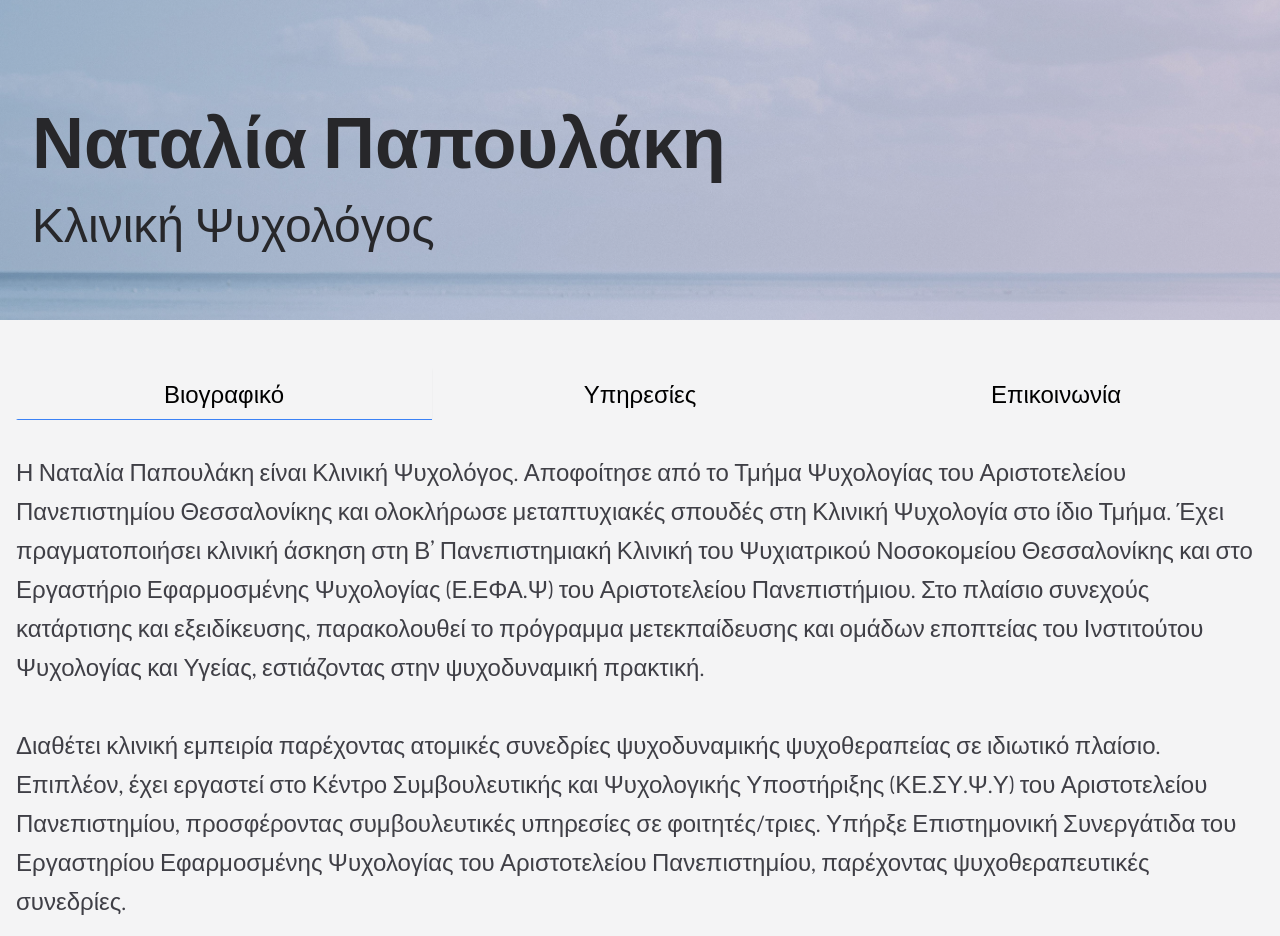
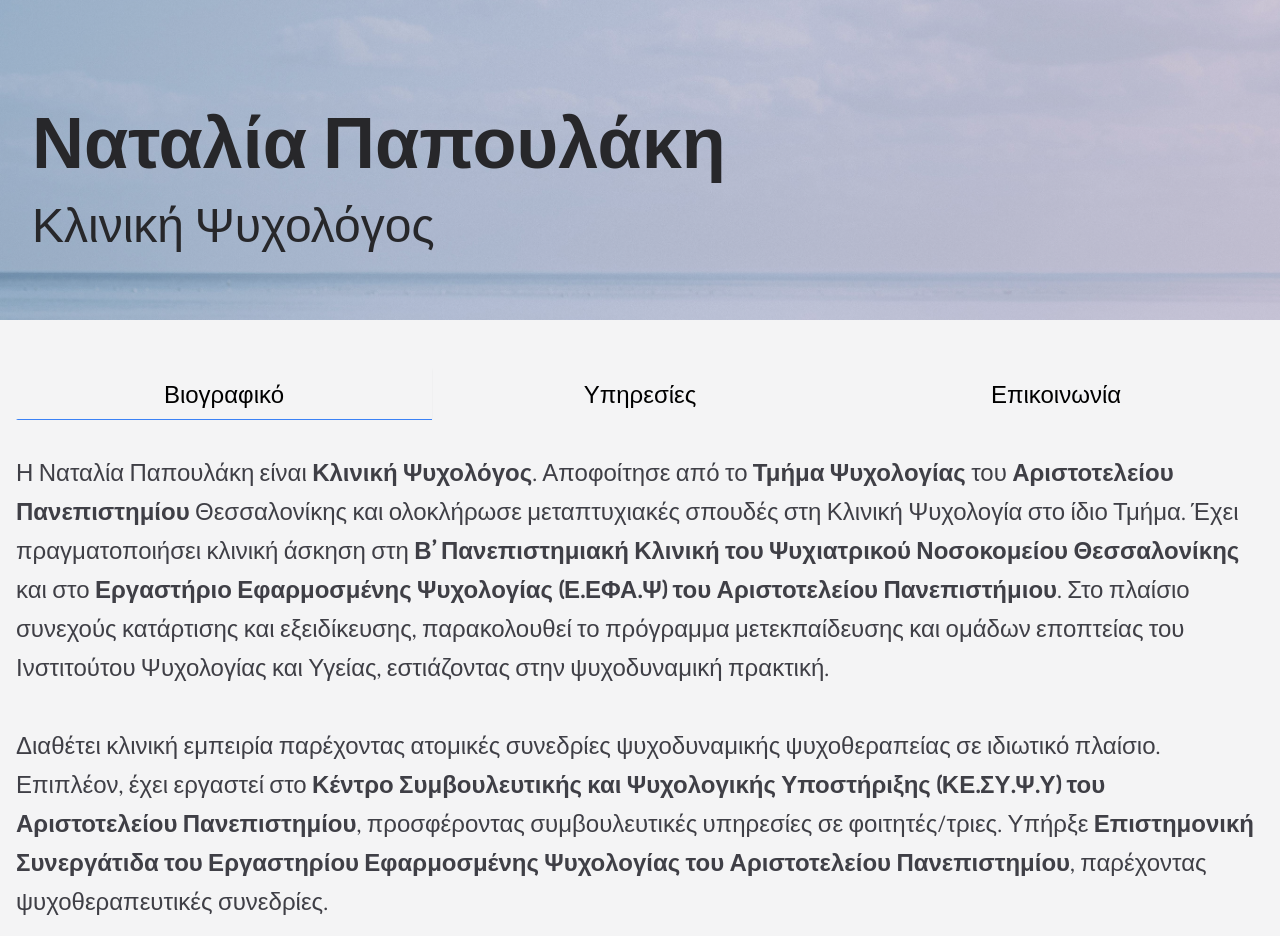
Before and after one commit to anargiris/natalia, a Next.js app: page / in a window 1280 px wide. Built offline with nearby package versions, Linux system fonts and the light colour scheme.

Commit message:
add bold styles to text

```diff
--- a/app/page.js
+++ b/app/page.js
@@ -68,25 +68,39 @@ export default function PsychologistLandingPage() {
               transition={{ duration: 0.6 }}
             >
               <p className="text-zinc-700 text-xl xl:text-2xl !leading-relaxed">
-                Η Ναταλία Παπουλάκη είναι Κλινική Ψυχολόγος. Αποφοίτησε από το
-                Τμήμα Ψυχολογίας του Αριστοτελείου Πανεπιστημίου Θεσσαλονίκης
-                και ολοκλήρωσε μεταπτυχιακές σπουδές στη Κλινική Ψυχολογία στο
-                ίδιο Τμήμα. Έχει πραγματοποιήσει κλινική άσκηση στη Β’
-                Πανεπιστημιακή Κλινική του Ψυχιατρικού Νοσοκομείου Θεσσαλονίκης
-                και στο Εργαστήριο Εφαρμοσμένης Ψυχολογίας (Ε.ΕΦΑ.Ψ) του
-                Αριστοτελείου Πανεπιστήμιου. Στο πλαίσιο συνεχούς κατάρτισης και
-                εξειδίκευσης, παρακολουθεί το πρόγραμμα μετεκπαίδευσης και
-                ομάδων εποπτείας του Ινστιτούτου Ψυχολογίας και Υγείας,
-                εστιάζοντας στην ψυχοδυναμική πρακτική. <br />
+                Η Ναταλία Παπουλάκη είναι <b>Κλινική Ψυχολόγος</b>. Αποφοίτησε
+                από το <b>Τμήμα Ψυχολογίας</b> του{" "}
+                <b>Αριστοτελείου Πανεπιστημίου</b> Θεσσαλονίκης και ολοκλήρωσε
+                μεταπτυχιακές σπουδές στη Κλινική Ψυχολογία στο ίδιο Τμήμα. Έχει
+                πραγματοποιήσει κλινική άσκηση στη{" "}
+                <b>
+                  Β’ Πανεπιστημιακή Κλινική του Ψυχιατρικού Νοσοκομείου
+                  Θεσσαλονίκης
+                </b>{" "}
+                και στο{" "}
+                <b>
+                  Εργαστήριο Εφαρμοσμένης Ψυχολογίας (Ε.ΕΦΑ.Ψ) του Αριστοτελείου
+                  Πανεπιστήμιου
+                </b>
+                . Στο πλαίσιο συνεχούς κατάρτισης και εξειδίκευσης, παρακολουθεί
+                το πρόγραμμα μετεκπαίδευσης και ομάδων εποπτείας του Ινστιτούτου
+                Ψυχολογίας και Υγείας, εστιάζοντας στην ψυχοδυναμική πρακτική.{" "}
+                <br />
                 <br />
                 Διαθέτει κλινική εμπειρία παρέχοντας ατομικές συνεδρίες
                 ψυχοδυναμικής ψυχοθεραπείας σε ιδιωτικό πλαίσιο. Επιπλέον, έχει
-                εργαστεί στο Κέντρο Συμβουλευτικής και Ψυχολογικής Υποστήριξης
-                (ΚΕ.ΣΥ.Ψ.Υ) του Αριστοτελείου Πανεπιστημίου, προσφέροντας
-                συμβουλευτικές υπηρεσίες σε φοιτητές/τριες. Υπήρξε Επιστημονική
-                Συνεργάτιδα του Εργαστηρίου Εφαρμοσμένης Ψυχολογίας του
-                Αριστοτελείου Πανεπιστημίου, παρέχοντας ψυχοθεραπευτικές
-                συνεδρίες.
+                εργαστεί στο{" "}
+                <b>
+                  Κέντρο Συμβουλευτικής και Ψυχολογικής Υποστήριξης (ΚΕ.ΣΥ.Ψ.Υ)
+                  του Αριστοτελείου Πανεπιστημίου
+                </b>
+                , προσφέροντας συμβουλευτικές υπηρεσίες σε φοιτητές/τριες.
+                Υπήρξε{" "}
+                <b>
+                  Επιστημονική Συνεργάτιδα του Εργαστηρίου Εφαρμοσμένης
+                  Ψυχολογίας του Αριστοτελείου Πανεπιστημίου
+                </b>
+                , παρέχοντας ψυχοθεραπευτικές συνεδρίες.
               </p>
             </motion.div>
           </TabsContent>
@@ -100,7 +114,7 @@ export default function PsychologistLandingPage() {
                 <h3 className="text-2xl xl:text-4xl font-bold text-gray-800">
                   Ψυχοθεραπεία Ενηλίκων
                 </h3>
-                <p className="text-zinc-700 text-base xl:text-2xl tracking-wide">
+                <p className="text-zinc-700 text-base xl:text-2xl ">
                   Η ψυχοθεραπεία αφορά την αναζήτηση βοήθειας για ένα ευρύ φάσμα
                   δυσκολιών, όπως το άγχος, οι αλλαγές στη διάθεση, ο ύπνος, το
                   φαγητό, τα ζητήματα σχέσεων, θέματα υγείας, σημαντικές αλλαγές
@@ -122,7 +136,7 @@ export default function PsychologistLandingPage() {
                 <h3 className="text-2xl xl:text-4xl font-bold text-gray-800 ">
                   Συμβουλευτική Ενηλίκων{" "}
                 </h3>
-                <p className="text-zinc-700 text-base xl:text-2xl tracking-wide">
+                <p className="text-zinc-700 text-base xl:text-2xl ">
                   Η συμβουλευτική αφορά μια σύντομη διαδικασία για τη διαχείριση
                   συγκεκριμένων προβλημάτων και κρίσεων του παρόντος. Παρέχεται
                   ένα ασφαλές και υποστηρικτικό περιβάλλον για την κατανόηση
```
